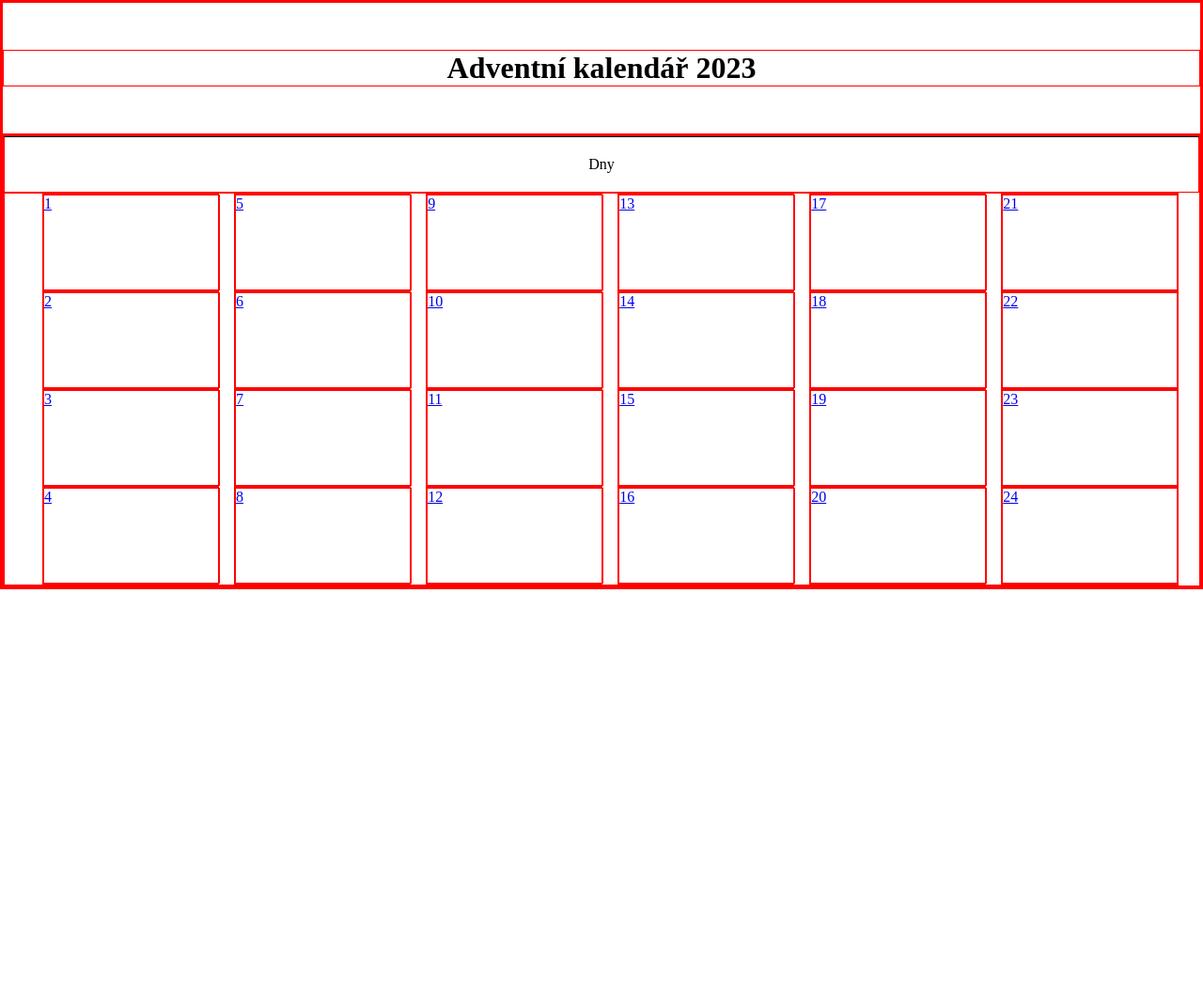
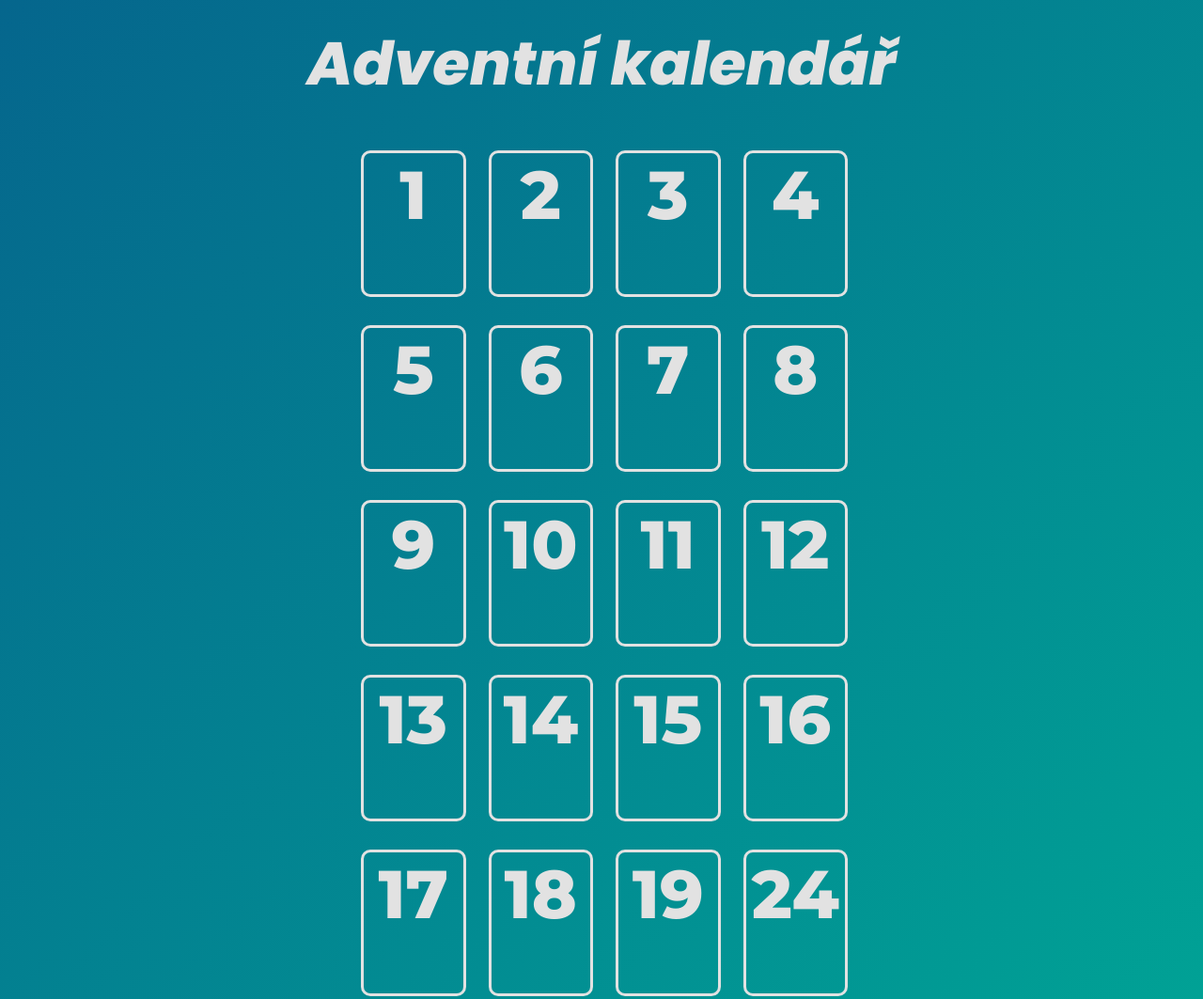
Before and after one commit to mooliver/adventni-kalendar, a plain HTML site: page index.html in a window 1280 px wide. Shown: the top 1063 px of the page at 94% size. Before the commit the page ends 800 px from the top, so only its background shows below. Drawn offline with Linux system fonts and the light colour scheme.

Commit message:
added grid for the calendar

```diff
--- a/index.html
+++ b/index.html
@@ -8,41 +8,37 @@
     <link rel="stylesheet" href="style.css" type="text/css">
 </head>
 <body>
-    <header>
-        <h1>Adventní kalendář 2023</h1>
-    </header>
     <main>
-        <section>
-            <header >
-                Dny
-            </header>
-            <ul>
-                <li><a href="okynka/1.html">1</a></li>
-                <li><a href="okynka/2.html">2</a></li>
-                <li><a href="okynka/3.html">3</a></li>
-                <li><a href="okynka/4.html">4</a></li>
-                <li><a href="okynka/5.html">5</a></li>
-                <li><a href="okynka/6.html">6</a></li>
-                <li><a href="okynka/7.html">7</a></li>
-                <li><a href="okynka/8.html">8</a></li>
-                <li><a href="okynka/9.html">9</a></li>
-                <li><a href="okynka/10.html">10</a></li>
-                <li><a href="okynka/11.html">11</a></li>
-                <li><a href="okynka/12.html">12</a></li>
-                <li><a href="okynka/13.html">13</a></li>
-                <li><a href="okynka/14.html">14</a></li>
-                <li><a href="okynka/15.html">15</a></li>
-                <li><a href="okynka/16.html">16</a></li>
-                <li><a href="okynka/17.html">17</a></li>
-                <li><a href="okynka/18.html">18</a></li>
-                <li><a href="okynka/19.html">19</a></li>
-                <li><a href="okynka/20.html">20</a></li>
-                <li><a href="okynka/21.html">21</a></li>
-                <li><a href="okynka/22.html">22</a></li>
-                <li><a href="okynka/23.html">23</a></li>
-                <li><a href="okynka/24.html">24</a></li>
-            </ul>
+        <header>
+            Adventní kalendář
+        </header>
+        <section id="kalendar">
+                <a class="okynko" href="okynka/1.html">1</a>
+                <a class="okynko" href="okynka/2.html">2</a>
+                <a class="okynko" href="okynka/3.html">3</a>
+                <a class="okynko" href="okynka/4.html">4</a>
+                <a class="okynko" href="okynka/5.html">5</a>
+                <a class="okynko" href="okynka/6.html">6</a>
+                <a class="okynko" href="okynka/7.html">7</a>
+                <a class="okynko" href="okynka/8.html">8</a>
+                <a class="okynko" href="okynka/9.html">9</a>
+                <a class="okynko" href="okynka/10.html">10</a>
+                <a class="okynko" href="okynka/11.html">11</a>
+                <a class="okynko" href="okynka/12.html">12</a>
+                <a class="okynko" href="okynka/13.html">13</a>
+                <a class="okynko" href="okynka/14.html">14</a>
+                <a class="okynko" href="okynka/15.html">15</a>
+                <a class="okynko" href="okynka/16.html">16</a>
+                <a class="okynko" href="okynka/17.html">17</a>
+                <a class="okynko" href="okynka/18.html">18</a>
+                <a class="okynko" href="okynka/19.html">19</a>
+                <a class="okynko" href="okynka/24.html">24</a>
+                <a class="okynko" href="okynka/20.html">20</a>
+                <a class="okynko" href="okynka/21.html">21</a>
+                <a class="okynko" href="okynka/22.html">22</a>
+                <a class="okynko" href="okynka/23.html">23</a>
         </section>
     </main>
+    <footer>Oliveer &copy; 2024</footer>
 </body>
 </html>
--- a/style.css
+++ b/style.css
@@ -1,31 +1,60 @@
+@import url('https://fonts.googleapis.com/css2?family=Montserrat:ital,wght@0,800;1,800&display=swap');
+@import url('https://fonts.googleapis.com/css2?family=Poppins:ital,wght@0,400;0,800;1,800&display=swap');
+
+:root {
+    --text-color: #e2e2e2;
+}
+
 * {
-    border: red 1px solid;
+    /* border: red 1px solid; */
     margin: 0;
+}
+
+body {
+    background-image: linear-gradient(to bottom right, #05668d, #00a896);
+    font-family: "Poppins", sans-serif;
 }
 
 header {
     text-align: center;
-    padding: 50px 0;
+    padding: 20px 0;
+
+    color: var(--text-color);
+    font-size: 4em;
+    font-weight: 800;
+    font-style: italic;
 }
 
-main header {
-    text-align: center;
-    padding: 20px 0;
+#kalendar {
+    display: grid;
+    grid-template-columns: repeat(4, 1fr);
+    gap: 30px;
 
-    border-top: 1px solid black;
+    width: 40%;
+
+    padding: 25px;
+    margin: 0 auto ;
 }
 
-ul {
-    width: 95%;
-    height: 50%;
-    column-count: 6;
+.okynko {
+    display: block;
+    width: 100%;
+    height: 150px;
+    margin: 0 auto;
+
     text-align: center;
-    list-style: none;
+    text-decoration: none;
+    color: var(--text-color);
+    font-size: 4.5em;
+    font-family: "Montserrat", sans-serif;
+
+    border: var(--text-color) 3px solid;
+    border-radius: 10px;
 }
 
-a {
-    display: flex;
-    width: 100%;
-    height: 100px;
+footer {
+    color: var(--text-color);
     text-align: center;
+
+    padding: 15px 0;
 }
```
